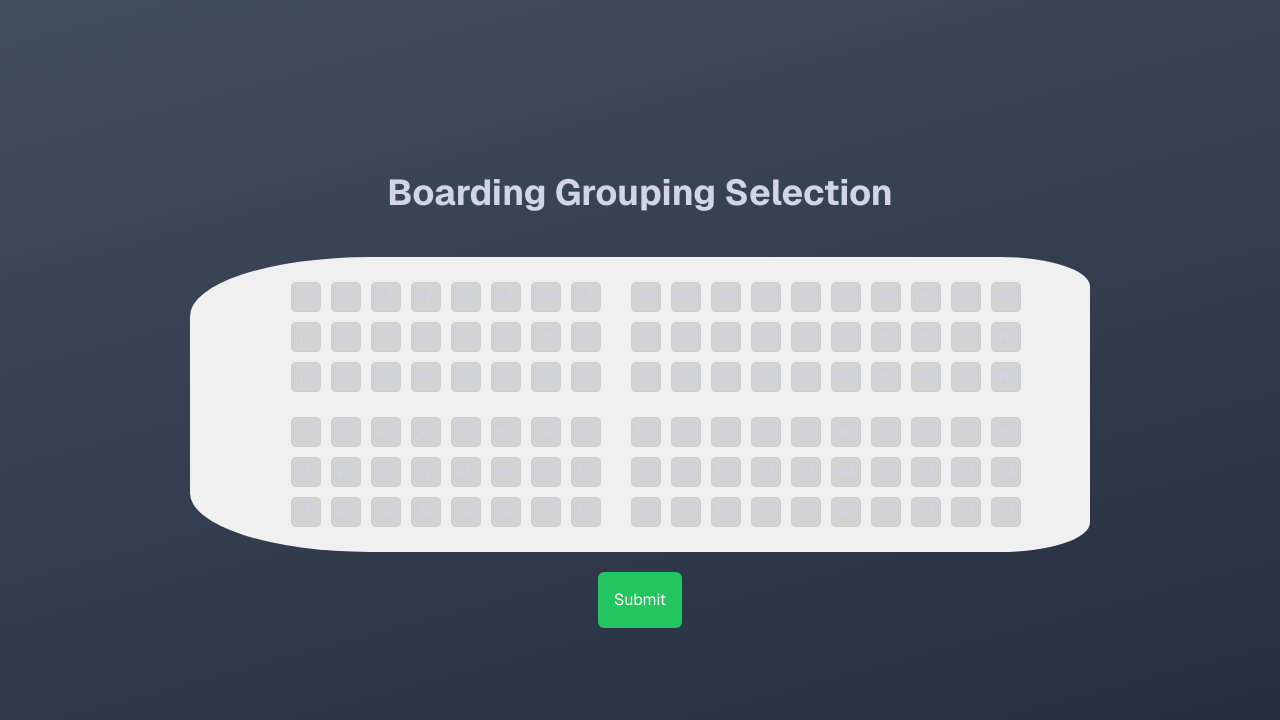
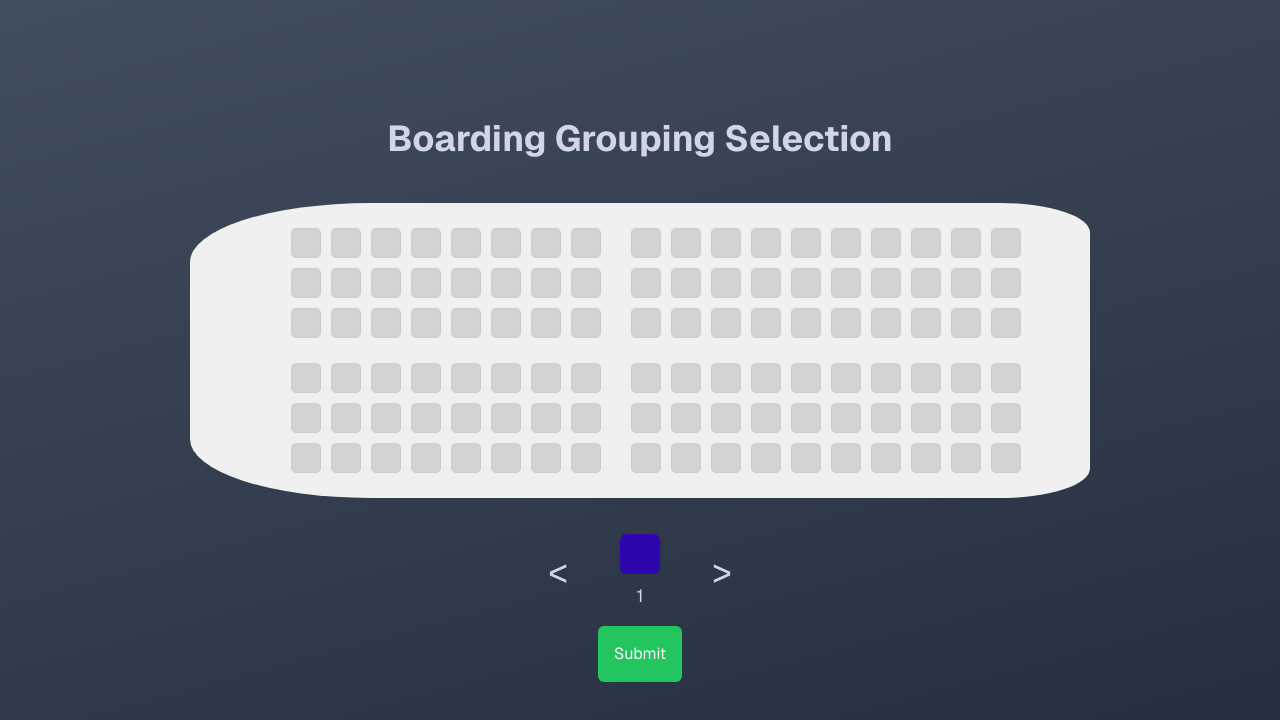
Before and after one commit to b3at1/better-boarding, a Next.js app: page /booking in a window 1280 px wide. Shown: the top 720 px of the page. Built offline with nearby package versions, Linux system fonts and the light colour scheme.

Commit message:
add booking palette

```diff
--- a/app/booking/page.tsx
+++ b/app/booking/page.tsx
@@ -1,18 +1,43 @@
 'use client';
 import React, { useState } from 'react';
+import Palette, { PaletteProps } from '@/components/palette';
 
 export default function BookingPage() {
     const rows = 18;
     const seatsPerRow = 6;
-    const initialSeats = Array.from({ length: rows }, () => Array(seatsPerRow).fill(false));
+    const initialSeats = Array.from({ length: rows }, () => Array(seatsPerRow).fill(0));
+    const initialSeatColors = Array.from({ length: rows * seatsPerRow }, () => 'lightgray');
 
     const [seats, setSeats] = useState(initialSeats);
+    const [seatColors, setSeatColors] = useState(initialSeatColors);
+    const [selectedColor, setSelectedColor] = useState<string>('');
+    const [selectedIndex, setSelectedIndex] = useState<number>(0);
+
+    const handleColorSelect = (color: string, index: number) => {
+        setSelectedColor(color);
+        setSelectedIndex(index + 1);
+    };
 
     const handleSeatClick = (rowIndex: number, seatIndex: number) => {
         const updatedSeats = seats.map((row, rIndex) =>
-            row.map((seat, sIndex) => (rIndex === rowIndex && sIndex === seatIndex ? !seat : seat))
+            row.map((seat, sIndex) => {
+                if (rIndex === rowIndex && sIndex === seatIndex) {
+                    return seat === selectedIndex ? 0 : selectedIndex;
+                }
+                return seat;
+            })
         );
+
+        const updatedSeatColors = seatColors.map((color, index) => {
+            const seatIndexFlat = rowIndex * seatsPerRow + seatIndex;
+            if (index === seatIndexFlat) {
+                return updatedSeats[rowIndex][seatIndex] === 0 ? 'lightgray' : selectedColor;
+            }
+            return color;
+        });
+
         setSeats(updatedSeats);
+        setSeatColors(updatedSeatColors);
     };
 
     const handleSubmit = () => {
@@ -30,14 +55,15 @@ export default function BookingPage() {
                             <button
                                 key={seatIndex}
                                 className={`seat ${seat ? 'selected' : ''}`}
+                                style={{ backgroundColor: seatColors[rowIndex * seatsPerRow + seatIndex] }}
                                 onClick={() => handleSeatClick(rowIndex, seatIndex)}
                             >
-                                {rowIndex + 1}{String.fromCharCode(65 + seatIndex)}
                             </button>
                         ))}
                     </div>
                 ))}
             </div>
+            <Palette onColorSelect={handleColorSelect} />
             <button className="bg-green-500 text-white cursor-pointer rounded-md p-4" onClick={handleSubmit}>Submit</button>
             <style jsx>{`
                 .container {
--- /dev/null
+++ b/components/palette.tsx
@@ -0,0 +1,122 @@
+import React, { useState, useEffect } from "react";
+
+export interface PaletteProps {
+    onColorSelect: (color: string, index: number) => void;
+}
+
+const getRandomColor = () => {
+    const letters = "0123456789ABCDEF";
+    let color = "#";
+    for (let i = 0; i < 6; i++) {
+        color += letters[Math.floor(Math.random() * 16)];
+    }
+    return color;
+};
+
+const euclideanDist = (color1: string, color2: string) => {
+    const r1 = parseInt(color1.slice(1, 3), 16);
+    const g1 = parseInt(color1.slice(3, 5), 16);
+    const b1 = parseInt(color1.slice(5, 7), 16);
+    const r2 = parseInt(color2.slice(1, 3), 16);
+    const g2 = parseInt(color2.slice(3, 5), 16);
+    const b2 = parseInt(color2.slice(5, 7), 16);
+    return Math.sqrt((r1 - r2) ** 2 + (g1 - g2) ** 2 + (b1 - b2) ** 2);
+};
+
+const invalidColor = (color: string, colors: string[]) => {
+    return colors.some(
+        (existingColor) =>
+            existingColor === color || euclideanDist(color, existingColor) < 100
+    );
+};
+
+const Palette: React.FC<PaletteProps> = ({ onColorSelect }) => {
+    const [colors, setColors] = useState<string[]>([getRandomColor()]);
+    const [selectedIndex, setSelectedIndex] = useState<number>(0);
+
+    useEffect(() => {
+        onColorSelect(colors[selectedIndex], selectedIndex);
+    }, [selectedIndex, onColorSelect, colors]);
+
+    useEffect(() => {
+        const handleRightClick = (event: MouseEvent) => {
+            event.preventDefault();
+            if (selectedIndex < colors.length - 1) {
+                setSelectedIndex((prevIndex) => prevIndex + 1);
+            } else {
+                let newColor = getRandomColor();
+                while (colors.includes(newColor)) {
+                    newColor = getRandomColor();
+                }
+                setColors((prevColors) => [...prevColors, newColor]);
+                setSelectedIndex((prevIndex) => prevIndex + 1);
+            }
+        };
+
+        document.addEventListener("contextmenu", handleRightClick);
+
+        return () => {
+            document.removeEventListener("contextmenu", handleRightClick);
+        };
+    }, [selectedIndex, colors]);
+
+    const handleLeftClick = () => {
+        setSelectedIndex((prevIndex) =>
+            prevIndex > 0 ? prevIndex - 1 : prevIndex
+        );
+    };
+
+    const handleRightClick = () => {
+        setSelectedIndex((prevIndex) =>
+            prevIndex < colors.length - 1 ? prevIndex + 1 : prevIndex
+        );
+    };
+
+    return (
+        <div className="flex items-center my-4">
+            <button
+                onClick={handleLeftClick}
+                disabled={selectedIndex === 0}
+                className="mr-2 cursor-pointer p-2 text-4xl"
+            >
+                &lt;
+            </button>
+            <div className="flex flex-col items-center">
+                <div className="flex overflow-x-auto whitespace-nowrap transition-all duration-200 mb-2">
+                    <div
+                        className="w-6 h-6 mx-1 rounded-md transition-all duration-200"
+                        style={{
+                            visibility:
+                                selectedIndex > 0 ? "visible" : "hidden",
+                            backgroundColor: colors[selectedIndex - 1],
+                        }}
+                    />
+                    <div
+                        className="w-10 h-10 mx-1 rounded-md transition-all duration-200"
+                        style={{ backgroundColor: colors[selectedIndex] }}
+                    />
+                    <div
+                        className="w-6 h-6 mx-1 rounded-md transition-all duration-200"
+                        style={{
+                            visibility:
+                                selectedIndex < colors.length - 1
+                                    ? "visible"
+                                    : "hidden",
+                            backgroundColor: colors[selectedIndex + 1],
+                        }}
+                    />
+                </div>
+                <div className="text-center text-lg">{selectedIndex + 1}</div>
+            </div>
+            <button
+                onClick={handleRightClick}
+                disabled={selectedIndex === colors.length - 1}
+                className="ml-2 cursor-pointer p-2 text-4xl"
+            >
+                &gt;
+            </button>
+        </div>
+    );
+};
+
+export default Palette;
```
